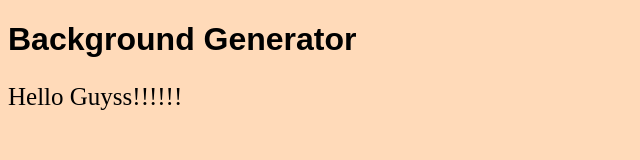
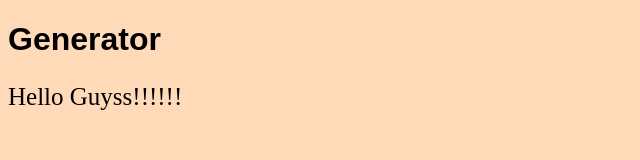
Before and after one commit to StevanieLim/Background_Generator, a plain HTML site: page index.html in a window 1280 px wide. Shown: the whole page, without its empty margins (0-640 px from the left). Drawn offline with Linux system fonts and the light colour scheme.

Commit message:
Update h1
he

```diff
--- a/index.html
+++ b/index.html
@@ -8,7 +8,7 @@
   <script defer src="script.js"></script>
 </head>
 <body>
-  <h1>Background Generator</h1>
+  <h1>Generator</h1>
   <p>Hello Guyss!!!!!!</p>
 </body>
 </html>
```
